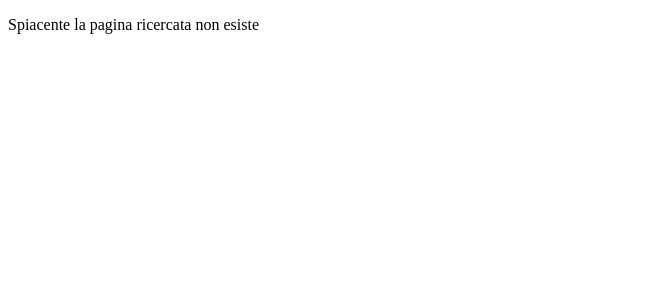
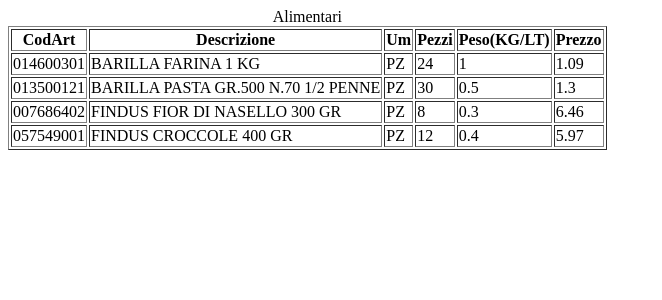
Before and after one commit to RobertoFoglia/learning, an Angular app in the folder Microservices and angular 7/alphashop/frontend/angular7/: page /articoli in a window 1280 px wide. Shown: the top 300 px of the page, without its empty margins (0-662 px from the left). Built offline with nearby package versions, Linux system fonts and the light colour scheme.

Commit message:
19. ngFor
Section 2:  Front end angular - introduction to create the front end side

```diff
--- a/Microservices and angular 7/alphashop/frontend/angular7/src/app/app-routing.module.ts
+++ b/Microservices and angular 7/alphashop/frontend/angular7/src/app/app-routing.module.ts
@@ -3,6 +3,7 @@
 import { LoginComponent } from './login/login.component';
 import { WelcomeComponent } from './welcome/welcome.component';
 import { ErrorUrlComponent } from './error-url/error-url.component';
+import { ArticoliComponent } from './articoli/articoli.component';
 
 
 const routes: Routes = [
@@ -10,6 +11,7 @@
   { path: 'login', component: LoginComponent },
   // the userid is mandatory
   { path: 'welcome/:userid', component: WelcomeComponent }, // @@@   routing parameters
+  { path: 'articoli', component: ArticoliComponent},
   { path: '**', component: ErrorUrlComponent} // @@@ pages not found
 ];
 
--- a/Microservices and angular 7/alphashop/frontend/angular7/src/app/app.module.ts
+++ b/Microservices and angular 7/alphashop/frontend/angular7/src/app/app.module.ts
@@ -7,13 +7,15 @@
 import { LoginComponent } from './login/login.component';
 import { FormsModule } from '@angular/forms';
 import { ErrorUrlComponent } from './error-url/error-url.component';
+import { ArticoliComponent } from './articoli/articoli.component';
 
 @NgModule({
   declarations: [
     AppComponent,
     WelcomeComponent,
     LoginComponent,
-    ErrorUrlComponent
+    ErrorUrlComponent,
+    ArticoliComponent
   ],
   imports: [
     BrowserModule,
--- /dev/null
+++ b/Microservices and angular 7/alphashop/frontend/angular7/src/app/articoli/articoli.component.html
@@ -0,0 +1,24 @@
+<table id="articoli" border="1">
+  <caption>Alimentari</caption>
+  <thead>
+      <tr>
+          <th>CodArt</th>
+          <th>Descrizione</th>
+          <th>Um</th>
+          <th>Pezzi</th>
+          <th>Peso(KG/LT)</th>
+          <th>Prezzo</th>
+      </tr>
+  </thead>
+  <tbody>
+    <!-- @@@ ngFor -->
+    <tr *ngFor="let articolo of articoli">
+        <td>{{articolo.codart}}</td>
+        <td>{{articolo.descrizione}}</td>
+        <td>{{articolo.um}}</td>
+        <td>{{articolo.pzcart}}</td>
+        <td>{{articolo.peso}}</td>
+        <td>{{articolo.prezzo}}</td>
+    </tr>
+  </tbody>
+</table>
--- /dev/null
+++ b/Microservices and angular 7/alphashop/frontend/angular7/src/app/articoli/articoli.component.ts
@@ -0,0 +1,22 @@
+import { Component, OnInit } from '@angular/core';
+
+@Component({
+  selector: 'app-articoli',
+  templateUrl: './articoli.component.html',
+  styleUrls: ['./articoli.component.css']
+})
+export class ArticoliComponent implements OnInit {
+
+  articoli = [
+    {codart : '014600301', descrizione : 'BARILLA FARINA 1 KG', um : 'PZ', pzcart : 24, peso : 1, prezzo : 1.09},
+    {codart : '013500121', descrizione : 'BARILLA PASTA GR.500 N.70 1/2 PENNE', um : 'PZ', pzcart : 30, peso : 0.5, prezzo : 1.3},
+    {codart : '007686402', descrizione : 'FINDUS FIOR DI NASELLO 300 GR', um : 'PZ', pzcart : 8, peso : 0.3, prezzo : 6.46},
+    {codart : '057549001', descrizione : 'FINDUS CROCCOLE 400 GR', um : 'PZ', pzcart : 12, peso : 0.4, prezzo : 5.97}
+  ]
+
+  constructor() { }
+
+  ngOnInit() {
+  }
+
+}
```
Also changed, not shown: Microservices and angular 7/alphashop/frontend/angular7/src/app/articoli/articoli.component.css (added), 1 other file (tests, documents, lock files or other folders).
